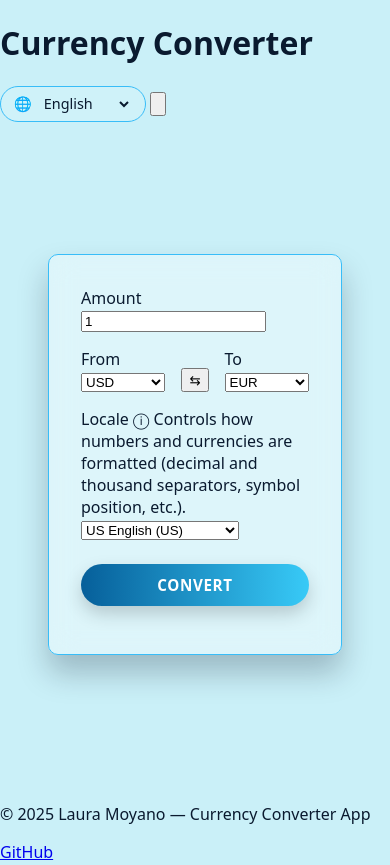
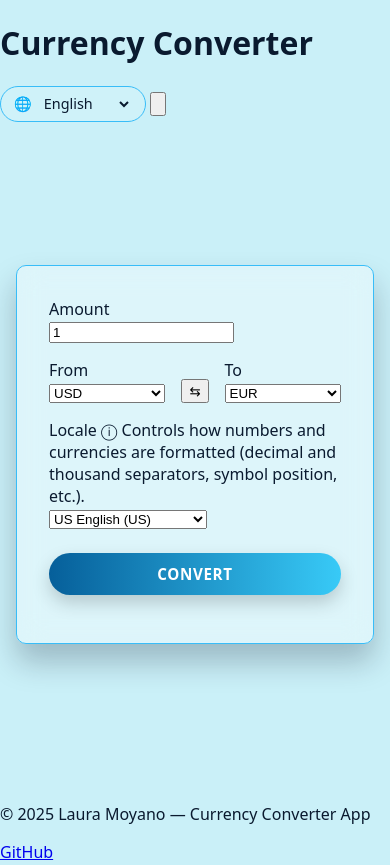
Before and after one commit to Laura-M-stack/Currency-Converter-App, a Svelte app in the folder currency-converter/: page / in a window 390 px wide. Built offline with nearby package versions, Linux system fonts and the light colour scheme.

Commit message:
fix: wrapper padding in mobile size

```diff
--- a/currency-converter/src/styles/layout.scss
+++ b/currency-converter/src/styles/layout.scss
@@ -17,7 +17,7 @@
   padding: v.$spacing-lg v.$spacing-xl;
 
   @include m.respond(sm) {
-    padding: v.$spacing-md v.$spacing-lg;
+    padding: v.$spacing-md 0;
   }
 }
 
```
